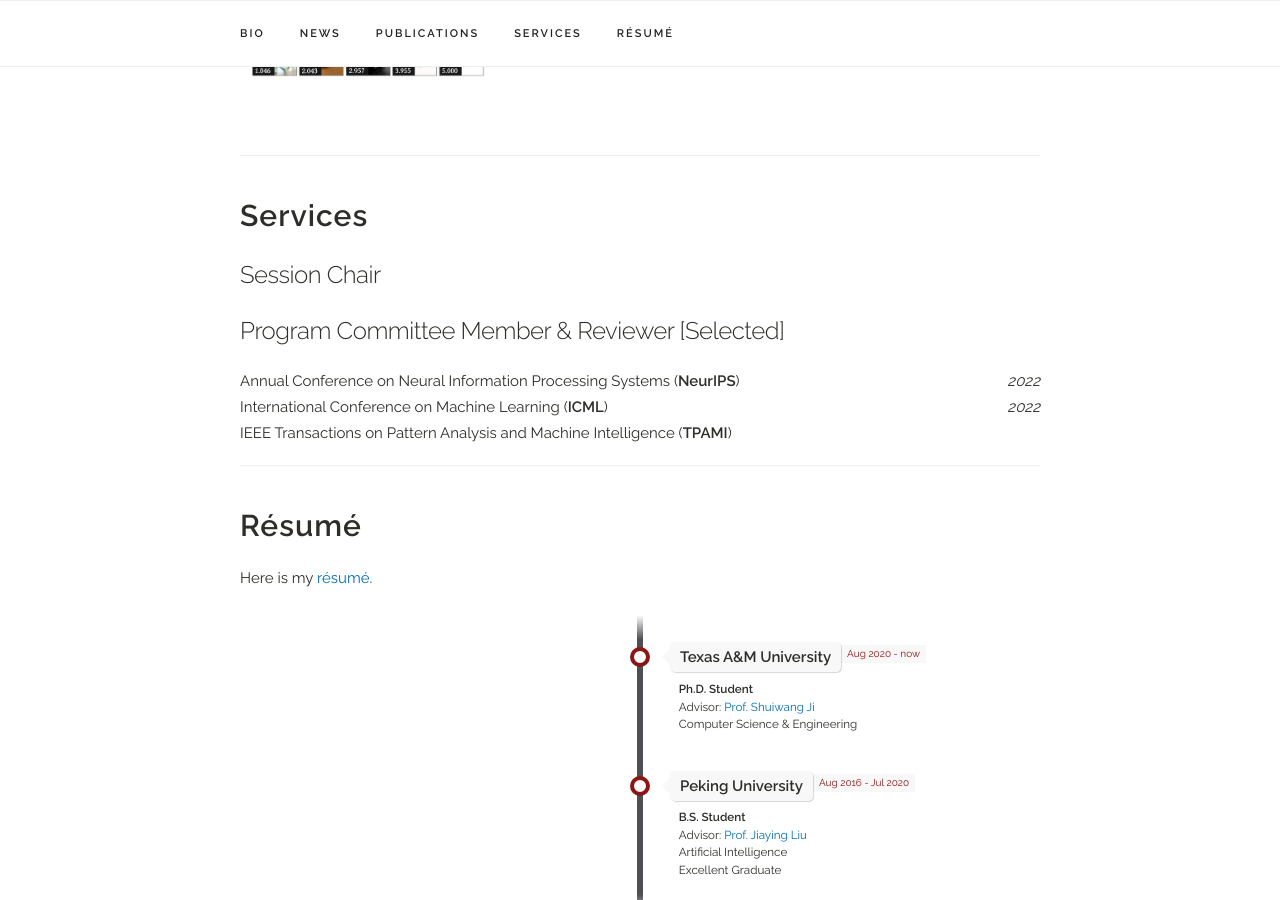
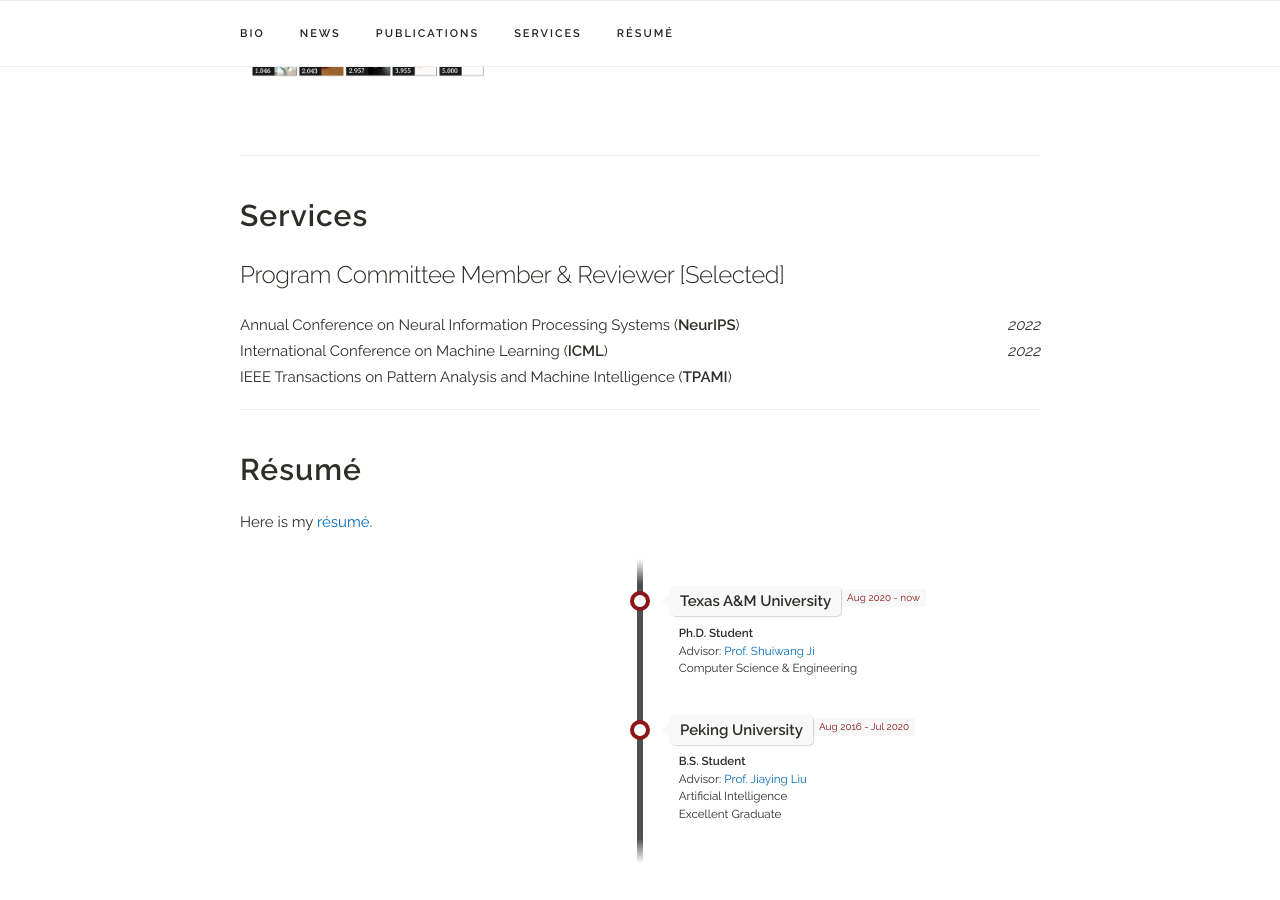
Before and after one commit to YKQ98/YKQ98.github.io, a Jekyll site: the page built from index.html, in a window 1280 px wide and 900 px high, scrolled down 1769 px. Built offline with Jekyll 4.4.1, drawn with Linux system fonts in a browser that asks for light colours; a style sheet for code colours, icons or effects is not loaded.

Commit message:
Update index.html

```diff
--- a/index.html
+++ b/index.html
@@ -247,12 +247,12 @@
 <!-- ========== Services ========== -->
 <div class="docs-section" id="services">
   <h4><b>Services</b></h4>
-  <h5>Session Chair</h5>
+<!--   <h5>Session Chair</h5>
   <div class="paper">
     {% for sv in site.data.services.sesseion_chair %}
       <p>{{ sv.venue }} <i style="float:right;"> {{ sv.year }}</i></p>
     {% endfor %}
-  </div>
+  </div> -->
   <h5>Program Committee Member & Reviewer [Selected]</h5>
   <div class="paper">
     {% for sv in site.data.services.reviewers %}
```
